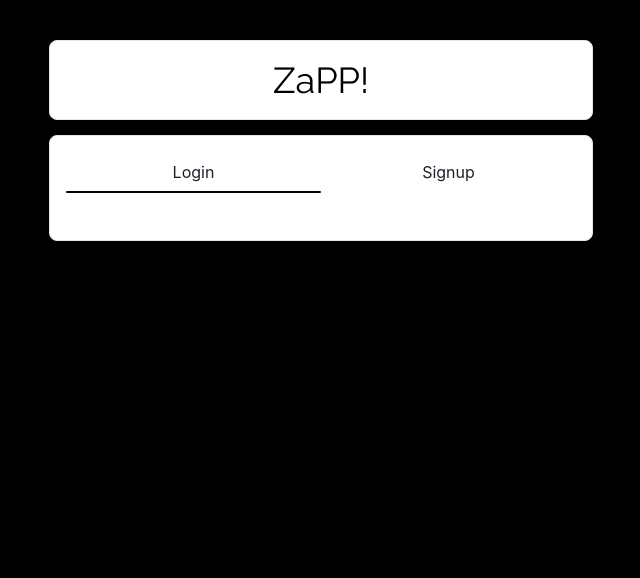
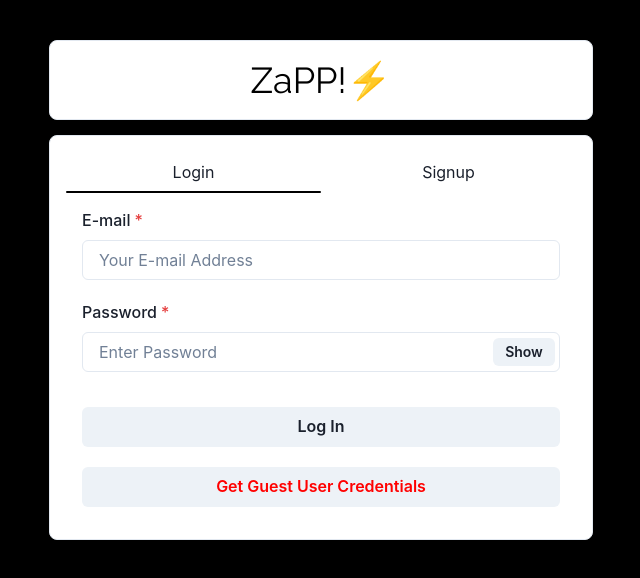
Before and after one commit to zakhaev26/ZaPP, a React (Vite) app in the folder client/: page / in a window 1280 px wide. Shown: the top 578 px of the page, without its empty margins (319-959 px from the left). Built offline with nearby package versions, Linux system fonts and the light colour scheme; a web font is replaced by a local one.

Commit message:
completed login pages and added hooks

```diff
--- a/client/src/Pages/Homepage.jsx
+++ b/client/src/Pages/Homepage.jsx
@@ -12,7 +12,7 @@ function Homepage() {
       p={3}
       m="40px 0 15px 0" borderRadius='lg' borderWidth='1px' backgroundColor='white'>
         <Text fontSize='4xl' fontFamily='Raleway' color='black' textAlign='center'>
-          ZaPP!
+          ZaPP!⚡
         </Text>
       </Box>
 
--- a/client/src/components/auth/Login.jsx
+++ b/client/src/components/auth/Login.jsx
@@ -1,10 +1,40 @@
-import React from 'react'
+import { Button, FormControl, FormLabel, Input, InputGroup, InputRightElement, VStack } from '@chakra-ui/react'
+import React, { useState } from 'react'
+import "./Signup.css"
 
-const Login = () => {
+
+
+function Login() {
+
+  const [email, setEmail] = useState('')
+  const [password, setPassword] = useState('')
+  const [showPass, setShowPass] = useState(false)
+  const PostDetails=(pic)=>{
+
+  }
+
+  const submitHandler =()=>{
+
+  }
+
   return (
-    <div>
-
-    </div>
+    <VStack spacing={5} >
+      <FormControl isRequired>
+        <FormLabel>E-mail</FormLabel>
+        <Input type='text' placeholder='Your E-mail Address' value={email} onChange={(e) => { setEmail(e.target.value) }}></Input>
+      </FormControl>
+      <FormControl isRequired>
+        <FormLabel>Password</FormLabel>
+        <InputGroup>
+          <Input type={showPass ? "text" : "password"} placeholder='Enter Password' value={password} onChange={(e) => { setPassword(e.target.value) }}></Input>
+          <InputRightElement width='4.5rem'>
+            <Button h="1.75rem" size='sm' onClick={() => setShowPass(prevState => !prevState)} >{showPass ? "Hide" : "Show"}</Button>
+          </InputRightElement>
+        </InputGroup>
+      </FormControl >
+      <Button style={{color:'blackAlpha'}} w='100%' marginTop={15} onClick={submitHandler}>Log In</Button>
+      <Button style={{color:'red'}} w='100%'  onClick={()=>{setEmail('guest@example.com');setPassword('123456')}}>Get Guest User Credentials</Button>
+    </VStack >
   )
 }
 
--- /dev/null
+++ b/client/src/components/auth/Signup.css
@@ -0,0 +1,10 @@
+input[type="file"] {
+    display: none;
+}
+
+.custom-file-upload {
+    border: 1px solid #ffffff;
+    display: inline-block;
+    /* padding: 6px 12px; */
+    cursor: pointer;
+}
--- a/client/src/components/auth/Signup.jsx
+++ b/client/src/components/auth/Signup.jsx
@@ -1,36 +1,58 @@
-import { FormControl, FormLabel, Input, VStack } from '@chakra-ui/react'
+import { Button, FormControl, FormLabel, Input, InputGroup, InputRightElement, VStack } from '@chakra-ui/react'
 import React, { useState } from 'react'
-
+import "./Signup.css"
 function Signup() {
 
   const [name, setName] = useState('')
   const [email, setEmail] = useState('')
   const [confirmPassword, setConfirmPassword] = useState('')
   const [password, setPassword] = useState('')
-  const [pic, setPic] = useState('')
+  const [showPass, setShowPass] = useState(false)
+  const [showCPass, setShowCPass] = useState(false)
 
+  const PostDetails=(pic)=>{
+
+  }
+
+  const submitHandler =()=>{
+
+  }
   return (
     <VStack spacing={5} >
       <FormControl isRequired>
         <FormLabel>Name</FormLabel>
-            <Input type='text' placeholder='Your Name' value={name} onChange={(e)=>{setName(e.target.value)}}></Input>
+        <Input type='text' placeholder='Your Name' value={name} onChange={(e) => { setName(e.target.value) }}></Input>
       </FormControl >
       <FormControl isRequired>
         <FormLabel>E-mail</FormLabel>
-            <Input type='text' placeholder='Your Name' value={email} onChange={(e)=>{setEmail(e.target.value)}}></Input>
+        <Input type='text' placeholder='Your E-mail Address' value={email} onChange={(e) => { setEmail(e.target.value) }}></Input>
       </FormControl>
       <FormControl >
-            <FormLabel>Profile Pic URI</FormLabel>
-            <Input type='text' placeholder='Your Name' value={pic} onChange={(e)=>{setPic(e.target.value)}}></Input>
+        <FormLabel>Click here to Select Profile Pic URI</FormLabel>
+        <Input type='file' accept='image/*' p={1.5} placeholder='Your Profile Pic' onChange={(e) => { PostDetails(e.target.files[0])}}></Input>
       </FormControl>
+
+
       <FormControl isRequired>
         <FormLabel>Password</FormLabel>
-            <Input type='password' placeholder='Enter Password' value={password} onChange={(e)=>{setPassword(e.target.value)}}></Input>
+        <InputGroup>
+          <Input type={showPass ? "text" : "password"} placeholder='Enter Password' value={password} onChange={(e) => { setPassword(e.target.value) }}></Input>
+          <InputRightElement width='4.5rem'>
+            <Button h="1.75rem" size='sm' onClick={() => setShowPass(prevState => !prevState)} >{showPass ? "Hide" : "Show"}</Button>
+          </InputRightElement>
+        </InputGroup>
       </FormControl >
       <FormControl isRequired>
         <FormLabel>Confirm Password</FormLabel>
-            <Input type='password' placeholder='Confirm Password' value={confirmPassword} onChange={(e)=>{setConfirmPassword(e.target.value)}}></Input>
+        <InputGroup>
+          <Input type={showCPass ? "text" : "password"} placeholder='Confirm Password' value={confirmPassword} onChange={(e) => { setConfirmPassword(e.target.value) }}></Input>
+          <InputRightElement width='4.5rem'>
+            <Button h="1.75rem" size='sm' onClick={() => setShowCPass(prevState => !prevState)} >{showCPass ? "Hide" : "Show"}</Button>
+          </InputRightElement>
+        </InputGroup>
       </FormControl >
+
+      <Button style={{color:'blackAlpha'}} w='100%' marginTop={15} onClick={submitHandler}>Sign Up</Button>
     </VStack >
   )
 }
```
Lines whose indentation alone changed are shown as unchanged.
